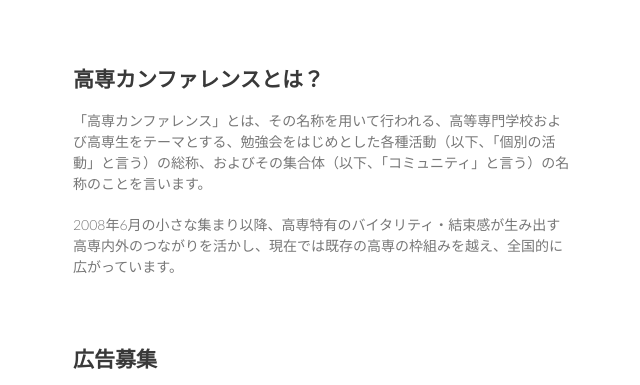
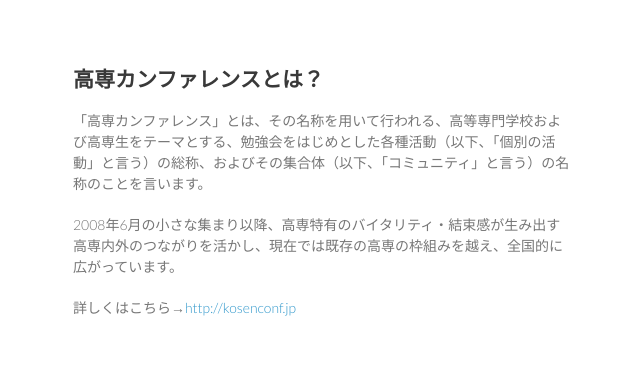
Before and after one commit to e-jigsaw/emkc-online, a website: page index.jade in a window 1280 px wide. Shown: the part 751-1136 px from the top of the page, without its empty margins (497-1137 px from the left). Drawn offline with nearby package versions, Linux system fonts and the light colour scheme; files that its build step writes are made by us from their sources.

Commit message:
add kosenconf link

```diff
--- a/index.jade
+++ b/index.jade
@@ -62,6 +62,8 @@ html
 				p 「高専カンファレンス」とは、その名称を用いて行われる、高等専門学校および高専生をテーマとする、勉強会をはじめとした各種活動（以下、「個別の活動」と言う）の総称、およびその集合体（以下、「コミュニティ」と言う）の名称のことを言います。
 
 				p 2008年6月の小さな集まり以降、高専特有のバイタリティ・結束感が生み出す高専内外のつながりを活かし、現在では既存の高専の枠組みを越え、全国的に広がっています。
+				p 詳しくはこちら→
+					a(href="http://kosenconf.jp") http://kosenconf.jp
 
 			section
 				h2(id="ad") 広告募集
```
